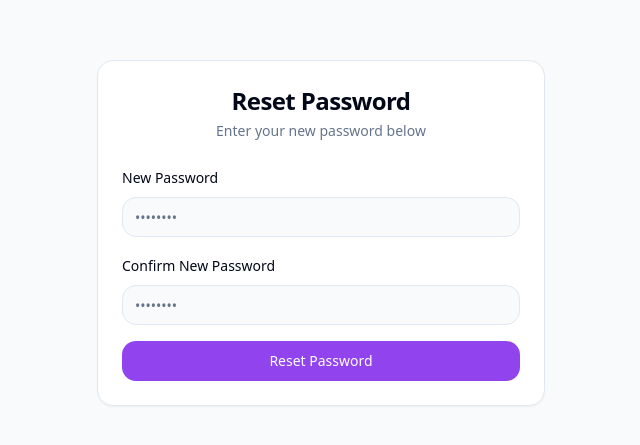
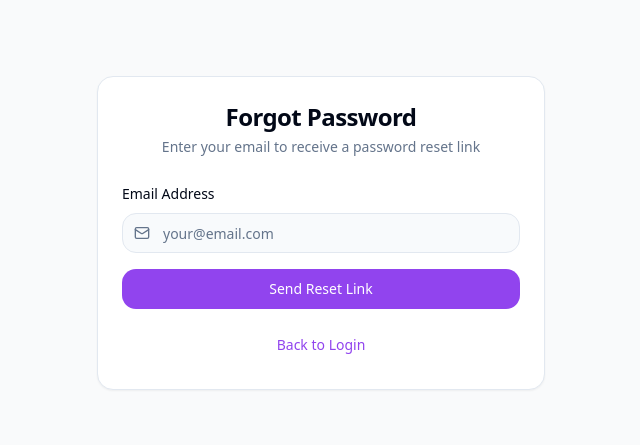
Before and after one commit to RujutaAsanikar/unplugandwin, a React (Vite) app: page /reset-password in a window 1280 px wide. Shown: the part 167-612 px from the top of the page, without its empty margins (319-959 px from the left). Built offline with nearby package versions, Linux system fonts and the light colour scheme.

Commit message:
Fix: Implement password reset page
Adds a page for users to reset their password after receiving a reset link.

```diff
--- a/src/App.tsx
+++ b/src/App.tsx
@@ -33,6 +33,7 @@ const App = () => (
               <Route path="/admin" element={<AdminPage />} />
               <Route path="/survey" element={<SurveyPage />} />
               <Route path="/reset-password" element={<ResetPasswordPage />} />
+              <Route path="/forgot-password" element={<ResetPasswordPage />} />
               {/* ADD ALL CUSTOM ROUTES ABOVE THE CATCH-ALL "*" ROUTE */}
               <Route path="*" element={<NotFound />} />
             </Routes>
--- a/src/components/AuthModal.tsx
+++ b/src/components/AuthModal.tsx
@@ -1,4 +1,3 @@
-
 import React, { useState, useEffect } from 'react';
 import { Dialog, DialogContent, DialogHeader, DialogTitle, DialogFooter, DialogDescription } from '@/components/ui/dialog';
 import { Button } from '@/components/ui/button';
@@ -35,20 +34,17 @@ const AuthModal: React.FC<AuthModalProps> = ({
 
   const { signIn, signUp, resetPassword, user } = useAuth();
 
-  // Close modal if user is logged in
   useEffect(() => {
     if (user) {
       onClose();
     }
   }, [user, onClose]);
 
-  // Update mode when defaultMode prop changes
   useEffect(() => {
     setMode(defaultMode);
     console.log("Mode updated to:", defaultMode);
   }, [defaultMode]);
 
-  // Reset form state when modal closes
   useEffect(() => {
     if (!isOpen) {
       setEmail('');
@@ -111,13 +107,11 @@ const AuthModal: React.FC<AuthModalProps> = ({
   const handleSubmit = async (e: React.FormEvent) => {
     e.preventDefault();
 
-    // Reset errors
     setEmailError('');
     setPasswordError('');
     setUsernameError('');
     setGeneralError('');
 
-    // Validate inputs
     const trimmedEmail = email.trim();
     const trimmedUsername = username.trim();
     const isEmailValid = validateEmail(trimmedEmail);
@@ -141,7 +135,6 @@ const AuthModal: React.FC<AuthModalProps> = ({
       } else if (mode === 'signup') {
         response = await signUp(trimmedEmail, password, trimmedUsername);
 
-        // Email already exists - switch to login mode
         if (response.error && (
             response.error.message.includes('already exists') ||
             response.error.message.includes('Email already exists')
@@ -156,13 +149,11 @@ const AuthModal: React.FC<AuthModalProps> = ({
           return;
         }
 
-        // If signup was successful but no user yet (email verification needed)
         if (!response.error && !response.data.session) {
           toast({
             title: "Sign up successful",
             description: "Please check your email for a confirmation link!",
           });
-          // Automatically close the modal after successful signup
           onClose();
         } else if (response.error) {
           setGeneralError(response.error.message);
@@ -187,7 +178,17 @@ const AuthModal: React.FC<AuthModalProps> = ({
     }
   };
 
+  const handleForgotPassword = () => {
+    onClose();
+    window.location.href = '/forgot-password';
+  };
+
   const toggleMode = (newMode: 'login' | 'signup' | 'forgot-password') => {
+    if (newMode === 'forgot-password') {
+      handleForgotPassword();
+      return;
+    }
+
     setMode(newMode);
     setEmailError('');
     setPasswordError('');
--- a/src/pages/ResetPasswordPage.tsx
+++ b/src/pages/ResetPasswordPage.tsx
@@ -7,18 +7,23 @@ import { Button } from '@/components/ui/button';
 import { Card, CardContent, CardHeader, CardTitle, CardDescription } from '@/components/ui/card';
 import { Label } from '@/components/ui/label';
 import { supabase } from '@/integrations/supabase/client';
-import { Loader2, Check, AlertCircle } from 'lucide-react';
+import { Loader2, Check, AlertCircle, Mail } from 'lucide-react';
 import { Alert, AlertDescription } from '@/components/ui/alert';
 import { useAuth } from '@/lib/auth';
+import { useToast } from '@/components/ui/use-toast';
 
 const ResetPasswordPage = () => {
+  const [searchParams] = useSearchParams();
   const [password, setPassword] = useState('');
   const [confirmPassword, setConfirmPassword] = useState('');
+  const [email, setEmail] = useState('');
   const [isSubmitting, setIsSubmitting] = useState(false);
   const [error, setError] = useState<string | null>(null);
   const [success, setSuccess] = useState(false);
+  const [mode, setMode] = useState<'reset' | 'request'>('reset');
   const navigate = useNavigate();
   const { user } = useAuth();
+  const { toast } = useToast();
 
   // If user is already logged in, redirect to home
   useEffect(() => {
@@ -27,7 +32,15 @@ const ResetPasswordPage = () => {
     }
   }, [user, navigate]);
 
-  const handleSubmit = async (e: React.FormEvent) => {
+  // Check if there's a token in the URL
+  useEffect(() => {
+    // If no token is present in the URL, show the request password reset form
+    if (!searchParams.get('token')) {
+      setMode('request');
+    }
+  }, [searchParams]);
+
+  const handleResetSubmit = async (e: React.FormEvent) => {
     e.preventDefault();
 
     setError(null);
@@ -65,44 +78,86 @@ const ResetPasswordPage = () => {
     }
   };
 
-  return (
-    <motion.div
-      initial={{ opacity: 0 }}
-      animate={{ opacity: 1 }}
-      exit={{ opacity: 0 }}
-      className="min-h-screen flex items-center justify-center bg-gray-50 p-4"
+  const handleRequestSubmit = async (e: React.FormEvent) => {
+    e.preventDefault();
+
+    setError(null);
+
+    // Validate email
+    if (!email || !/^[^\s@]+@[^\s@]+\.[^\s@]+$/.test(email)) {
+      setError('Please enter a valid email address');
+      return;
+    }
+
+    setIsSubmitting(true);
+
+    try {
+      const { error } = await supabase.auth.resetPasswordForEmail(email, {
+        redirectTo: `${window.location.origin}/reset-password`,
+      });
+
+      if (error) throw error;
+
+      setSuccess(true);
+      toast({
+        title: "Password reset link sent",
+        description: "Check your email for the password reset link",
+      });
+
+    } catch (err: any) {
+      console.error('Request password reset error:', err);
+      setError(err.message || 'An error occurred while sending the reset link');
+    } finally {
+      setIsSubmitting(false);
+    }
+  };
+
+  const renderRequestForm = () => (
+    <form onSubmit={handleRequestSubmit} className="space-y-4">
+      <div className="space-y-2">
+        <Label htmlFor="email">Email Address</Label>
+        <div className="relative">
+          <Mail className="absolute left-3 top-3 h-4 w-4 text-muted-foreground" />
+          <Input
+            id="email"
+            type="email"
+            value={email}
+            onChange={(e) => setEmail(e.target.value)}
+            placeholder="your@email.com"
+            className="pl-10"
+            required
+          />
+        </div>
+      </div>
+      <Button
+        type="submit"
+        className="w-full"
+        disabled={isSubmitting}
       >
-      <Card className="w-full max-w-md">
-        <CardHeader className="space-y-1">
-          <CardTitle className="text-2xl text-center">Reset Password</CardTitle>
-          <CardDescription className="text-center">
-            Enter your new password below
-          </CardDescription>
-        </CardHeader>
-        <CardContent>
-          {error && (
-            <Alert variant="destructive" className="mb-4">
-              <AlertCircle className="h-4 w-4" />
-              <AlertDescription>{error}</AlertDescription>
-            </Alert>
+        {isSubmitting ? (
+          <span className="flex items-center gap-2">
+            <Loader2 className="h-4 w-4 animate-spin" />
+            Sending Reset Link...
+          </span>
+        ) : (
+          'Send Reset Link'
         )}
+      </Button>
+      <div className="text-center mt-4">
+        <Button
+          type="button"
+          variant="link"
+          onClick={() => navigate('/login')}
+          className="text-sm"
+        >
+          Back to Login
+        </Button>
+      </div>
+    </form>
+  );
 
-          {success ? (
-            <motion.div
-              initial={{ opacity: 0 }}
-              animate={{ opacity: 1 }}
-              className="text-center py-6"
-            >
-              <div className="mx-auto w-12 h-12 rounded-full bg-green-100 flex items-center justify-center mb-4">
-                <Check className="h-6 w-6 text-green-600" />
-              </div>
-              <h3 className="text-lg font-medium text-gray-900">Password updated successfully</h3>
-              <p className="text-sm text-gray-500 mt-1">
-                You will be redirected to the login page in a few seconds.
-              </p>
-            </motion.div>
-          ) : (
-            <form onSubmit={handleSubmit} className="space-y-4">
+  const renderResetForm = () => (
+    <form onSubmit={handleResetSubmit} className="space-y-4">
       <div className="space-y-2">
         <Label htmlFor="password">New Password</Label>
         <Input
@@ -143,6 +198,69 @@ const ResetPasswordPage = () => {
         )}
       </Button>
     </form>
+  );
+
+  const renderSuccessMessage = () => (
+    <motion.div
+      initial={{ opacity: 0 }}
+      animate={{ opacity: 1 }}
+      className="text-center py-6"
+    >
+      <div className="mx-auto w-12 h-12 rounded-full bg-green-100 flex items-center justify-center mb-4">
+        <Check className="h-6 w-6 text-green-600" />
+      </div>
+      {mode === 'reset' ? (
+        <>
+          <h3 className="text-lg font-medium text-gray-900">Password updated successfully</h3>
+          <p className="text-sm text-gray-500 mt-1">
+            You will be redirected to the login page in a few seconds.
+          </p>
+        </>
+      ) : (
+        <>
+          <h3 className="text-lg font-medium text-gray-900">Reset link sent</h3>
+          <p className="text-sm text-gray-500 mt-1">
+            Please check your email for the password reset link.
+          </p>
+          <Button
+            onClick={() => navigate('/')}
+            className="mt-4"
+          >
+            Return to Home
+          </Button>
+        </>
+      )}
+    </motion.div>
+  );
+
+  return (
+    <motion.div
+      initial={{ opacity: 0 }}
+      animate={{ opacity: 1 }}
+      exit={{ opacity: 0 }}
+      className="min-h-screen flex items-center justify-center bg-gray-50 p-4"
+    >
+      <Card className="w-full max-w-md">
+        <CardHeader className="space-y-1">
+          <CardTitle className="text-2xl text-center">
+            {mode === 'reset' ? 'Reset Password' : 'Forgot Password'}
+          </CardTitle>
+          <CardDescription className="text-center">
+            {mode === 'reset'
+              ? 'Enter your new password below'
+              : 'Enter your email to receive a password reset link'}
+          </CardDescription>
+        </CardHeader>
+        <CardContent>
+          {error && (
+            <Alert variant="destructive" className="mb-4">
+              <AlertCircle className="h-4 w-4" />
+              <AlertDescription>{error}</AlertDescription>
+            </Alert>
+          )}
+
+          {success ? renderSuccessMessage() : (
+            mode === 'reset' ? renderResetForm() : renderRequestForm()
           )}
         </CardContent>
       </Card>
```
Also changed, not shown: src/lib/auth.tsx (+0 -13 lines). Lines whose indentation alone changed are shown as unchanged.
